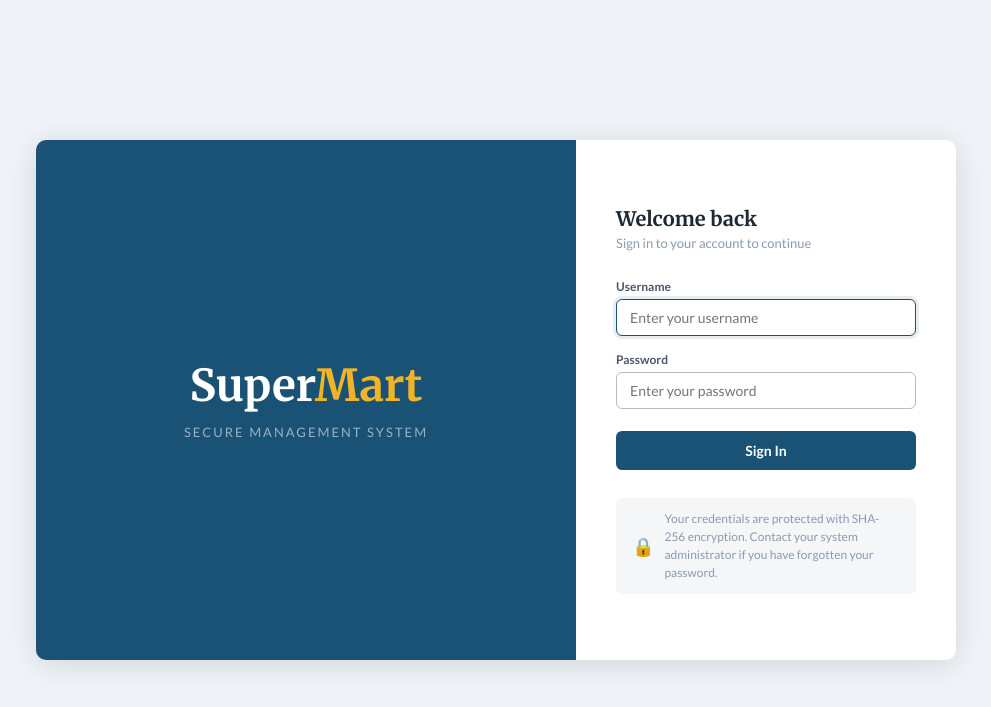
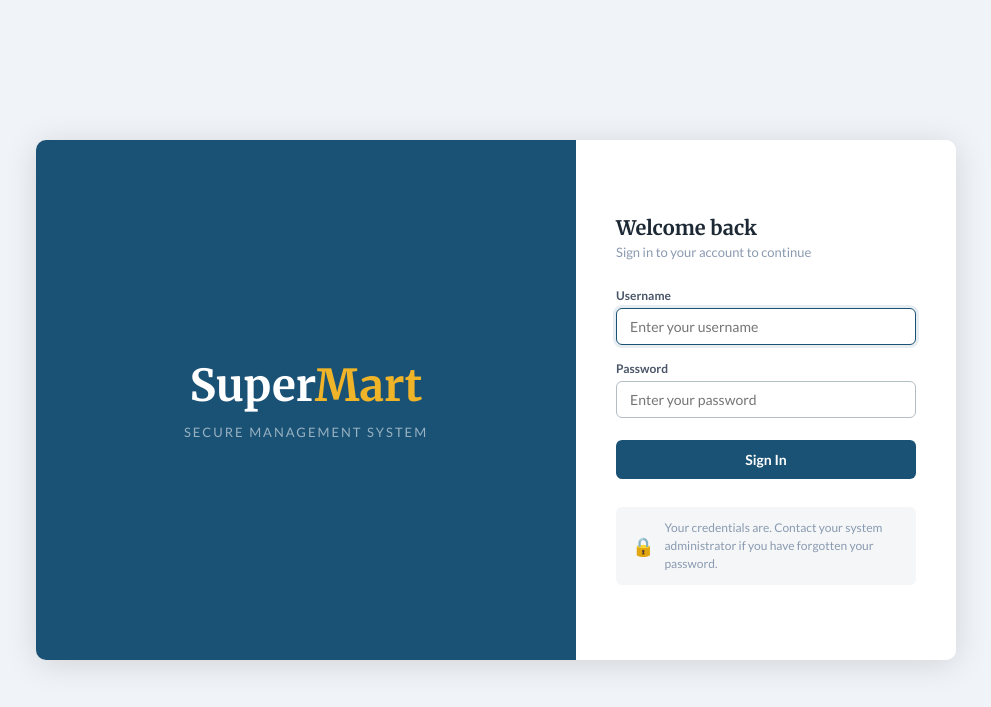
Before and after one commit to akash30504/Supermarket_System, a Flask app: page /login in a window 1280 px wide. Shown: the top 707 px of the page, without its empty margins (144-1135 px from the left). Run offline with Flask 3, Linux system fonts and the light colour scheme.

Commit message:
Update login.html

```diff
--- a/templates/login.html
+++ b/templates/login.html
@@ -63,7 +63,7 @@ body{font-family:'Lato',sans-serif;background:#f0f3f7;min-height:100vh;display:f
 
     <div class="secure-note">
       <span class="icon">🔒</span>
-      <p>Your credentials are protected with SHA-256 encryption. Contact your system administrator if you have forgotten your password.</p>
+      <p>Your credentials are. Contact your system administrator if you have forgotten your password.</p>
     </div>
   </div>
 
```
